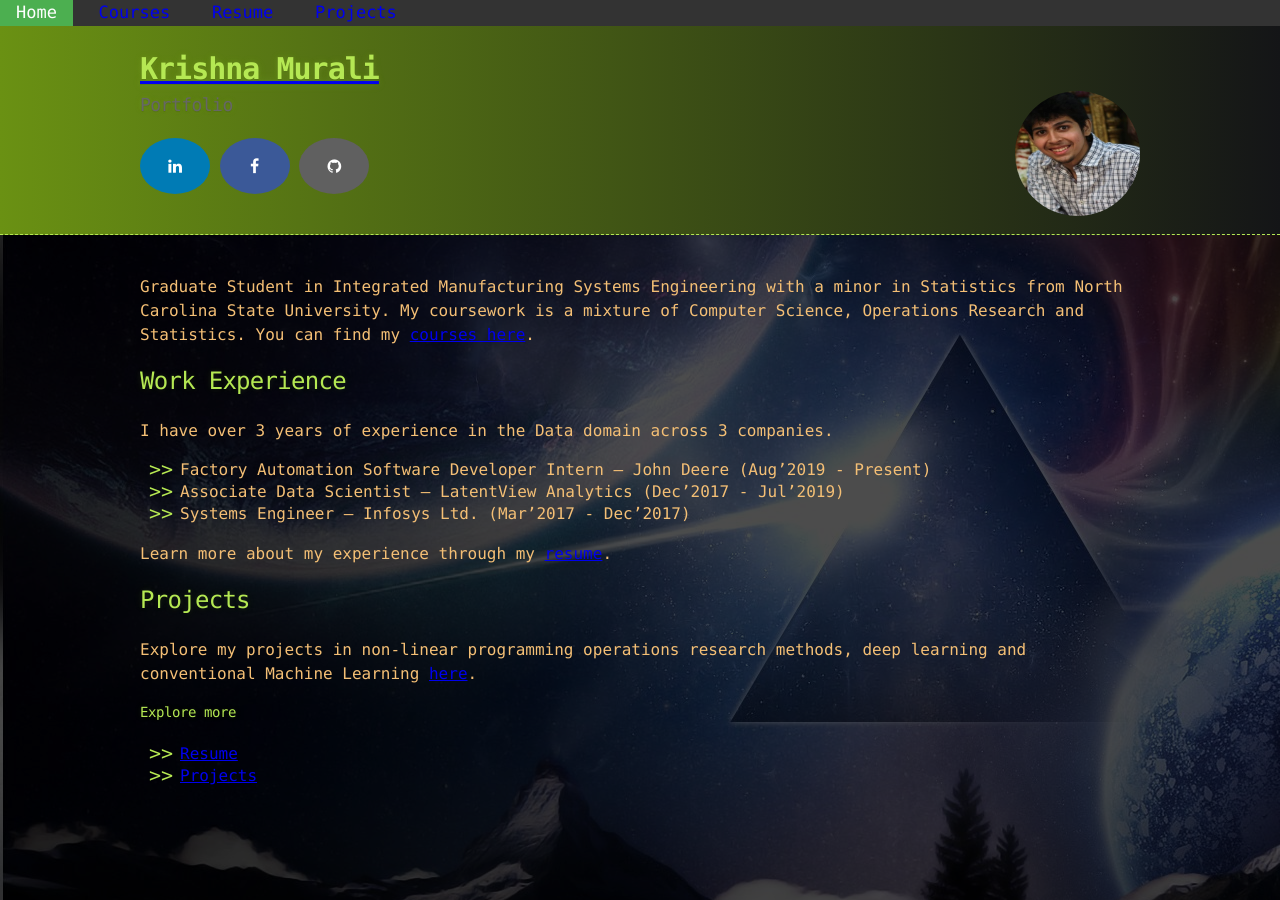
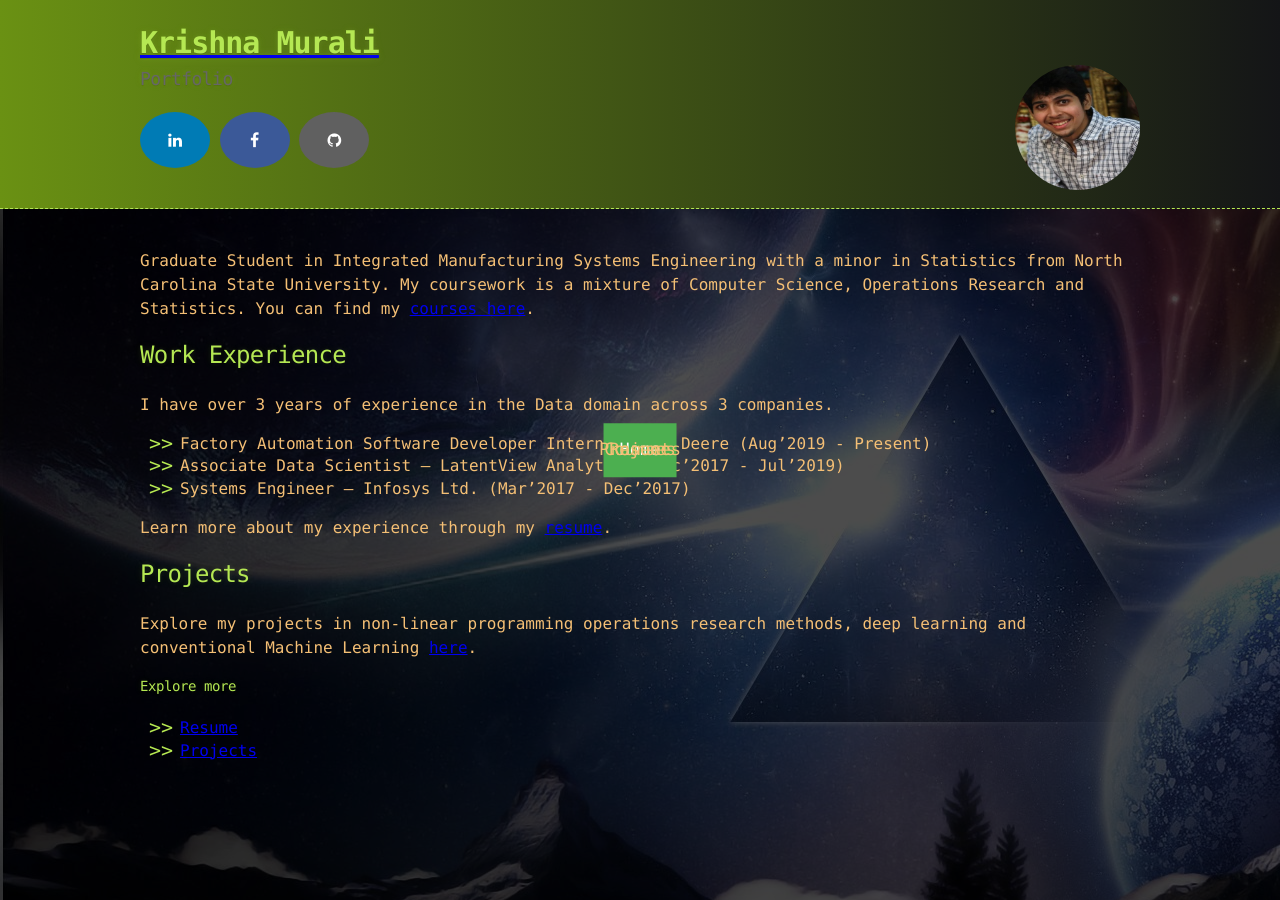
Before and after one commit to KrishnaMurali177/KrishnaMurali177.github.io, a Jekyll site: the page built from index.md, in a window 1280 px wide. Built offline with Jekyll 4.4.1, drawn with Linux system fonts in a browser that asks for light colours.

Commit message:
Update jekyll-theme-hacker.scss

```diff
--- a/_sass/jekyll-theme-hacker.scss
+++ b/_sass/jekyll-theme-hacker.scss
@@ -267,14 +267,18 @@ hr {
 
 /* Style the links inside the navigation bar */
 .topnav a {
-  float: center;
-  background-image: $rajah;
+  color: $rajah;
   padding: 0 0 0 500px;
   margin: 0 0 20 0px;
   text-align: center;
   padding: 14px 16px;
   text-decoration: none;
   font-size: 17px;
+  float: none;
+  position: absolute;
+  top: 50%;
+  left: 50%;
+  transform: translate(-50%, -50%);
 }
 
 /* Change the color of links on hover */
```
